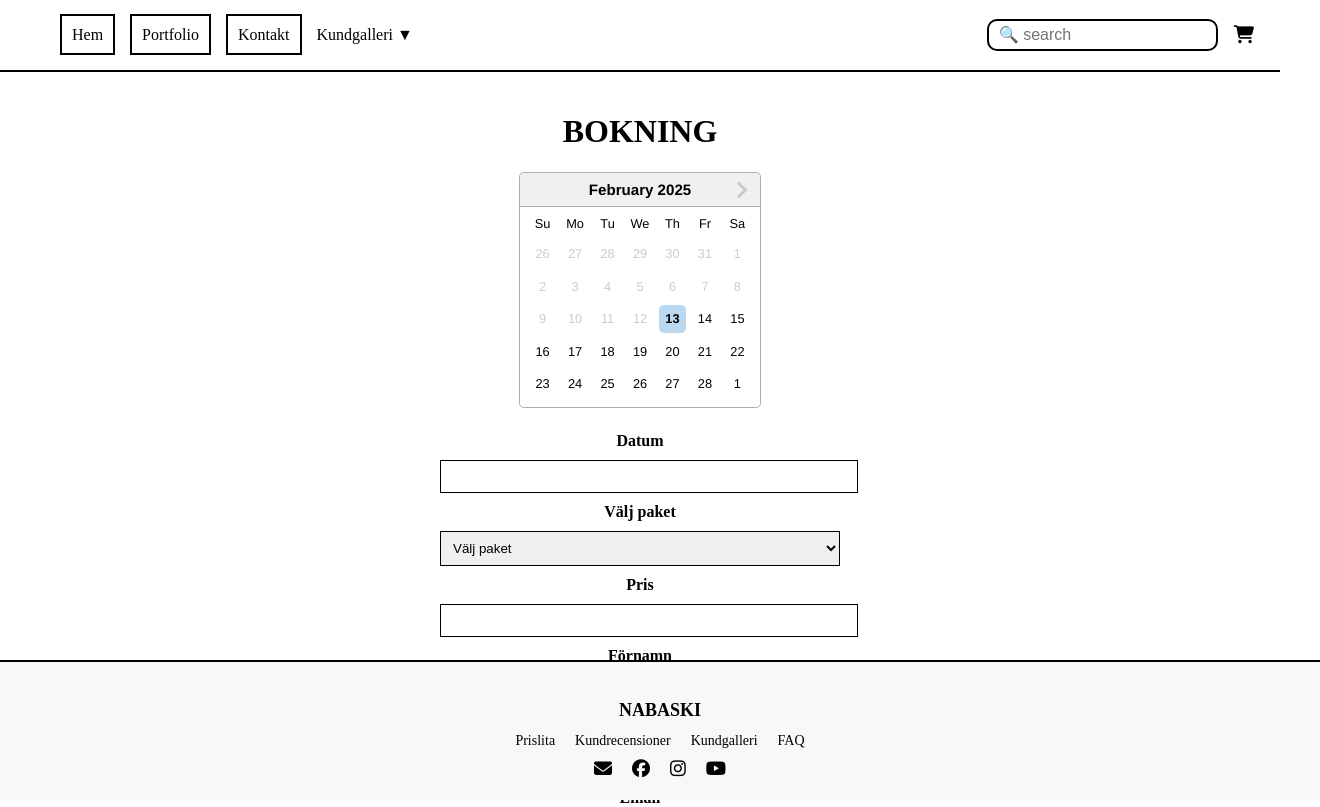
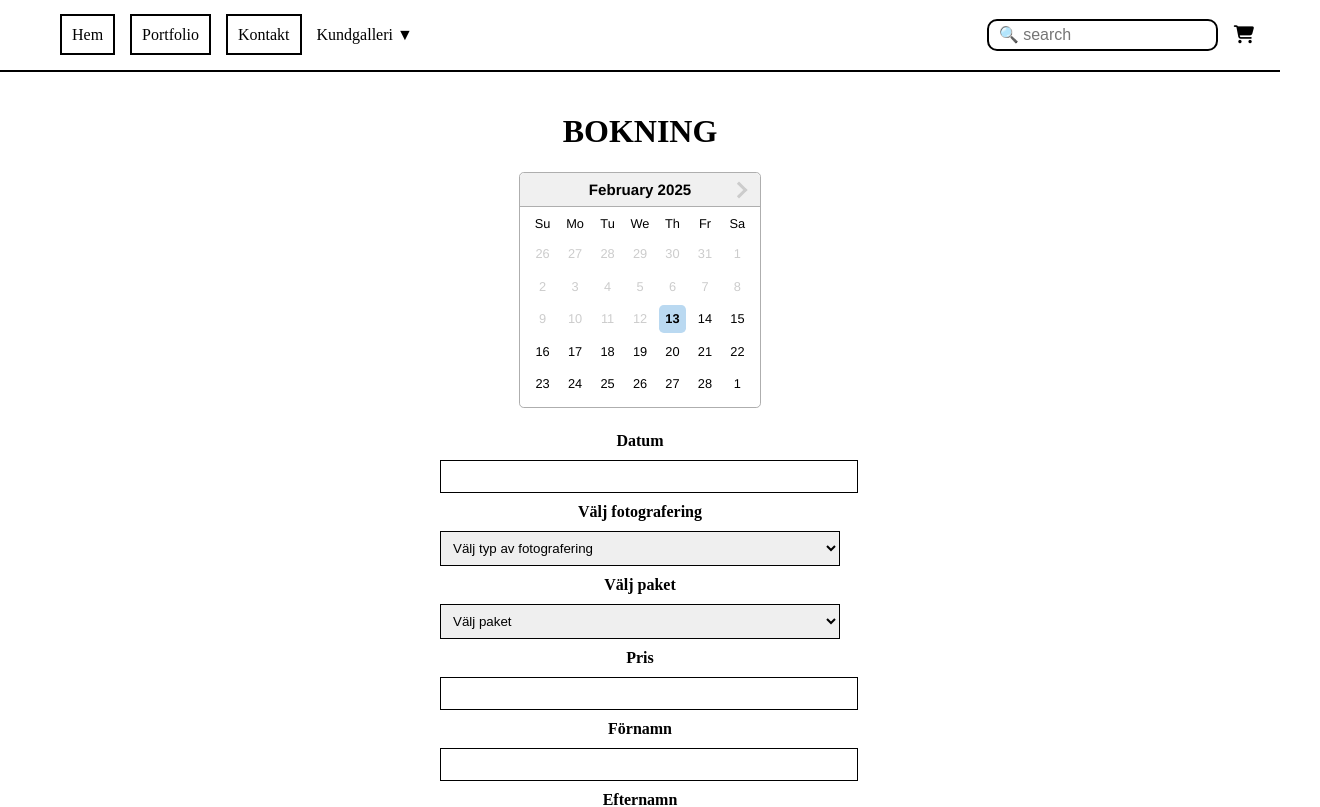
Before and after one commit to NathalieBaskin/NABASKI, a React (Vite) app: page /bokning in a window 1280 px wide. Shown: the top 807 px of the page, 1320 px wide, since content can reach past the window. Built offline with nearby package versions, Linux system fonts and the light colour scheme.

Commit message:
Footer fixad

```diff
--- a/src/components/Footer.css
+++ b/src/components/Footer.css
@@ -5,21 +5,19 @@
   text-align: center;
   border-top: 2px solid black;
   width: 100%;
-    position: fixed;  /* Fixerar footern */
-    bottom: 0;  /* Lägger den längst ner */
+  position: relative;  /* Byt till relative för att hålla footern i flödet */
+  bottom: 0;  /* Behövs inte längre om positionen är relative */
   left: 0;
   z-index: 1000;  /* Högre än alla andra element */
-
+  margin-top: auto;  /* Detta gör att footern skjuts längst ner */
 }
 
-  /* Footer-titeln */
 .footer-title {
   font-size: 18px;
   font-weight: bold;
   margin-bottom: 10px;
 }
 
-  /* Länkarna */
 .footer-links {
   list-style: none;
   padding: 0;
@@ -39,7 +37,6 @@
   font-size: 14px;
 }
 
-  /* Ikoner */
 .footer-icons {
   margin-top: 10px;
 }
@@ -63,5 +60,7 @@
 }
 
 .app-container {
-    flex-grow: 1;
+  flex-grow: 1;  /* Gör så att appen växer för att fylla skärmen */
+  display: flex;
+  flex-direction: column;
 }
--- a/src/pages/Bokning.jsx
+++ b/src/pages/Bokning.jsx
@@ -92,7 +92,16 @@ function Bokning() {
       <form className="booking-form" onSubmit={sendEmail}>
         <label>Datum</label>
         <input type="text" value={selectedDate ? format(selectedDate, "yyyy-MM-dd") : ''} readOnly />
-
+        <label>Välj fotografering</label>
+        <select>
+        <option>Välj typ av fotografering</option>
+          <option>Bröllop</option>
+          <option>Förlovning</option>
+          <option>Familj</option>
+          <option>Barn</option>
+          <option>Modell</option>
+          <option>Event</option>
+        </select>
         <label>Välj paket</label>
         <select onChange={handlePackageChange}>
           <option value="">Välj paket</option>
```
Lines whose indentation alone changed are shown as unchanged.
